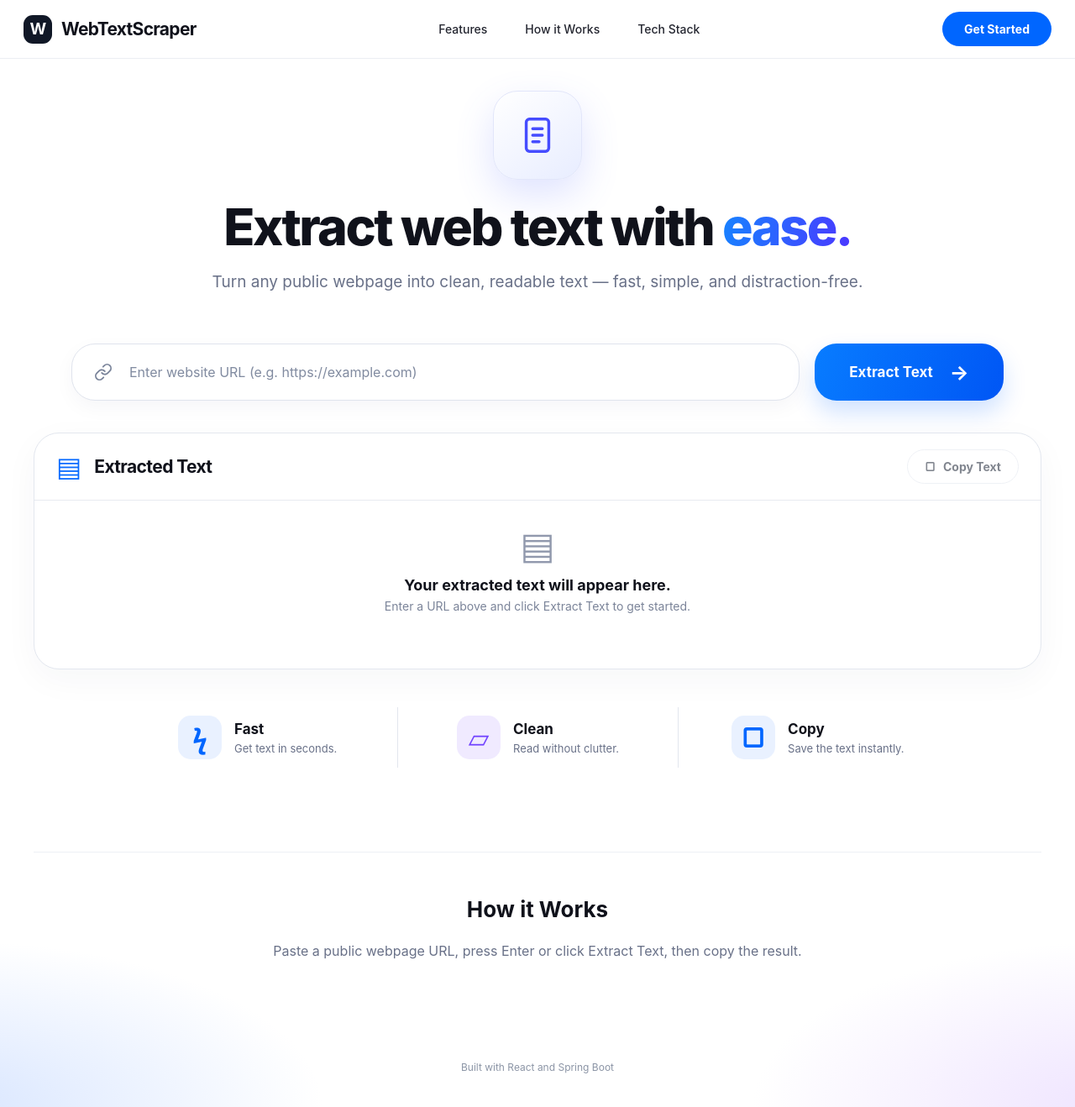
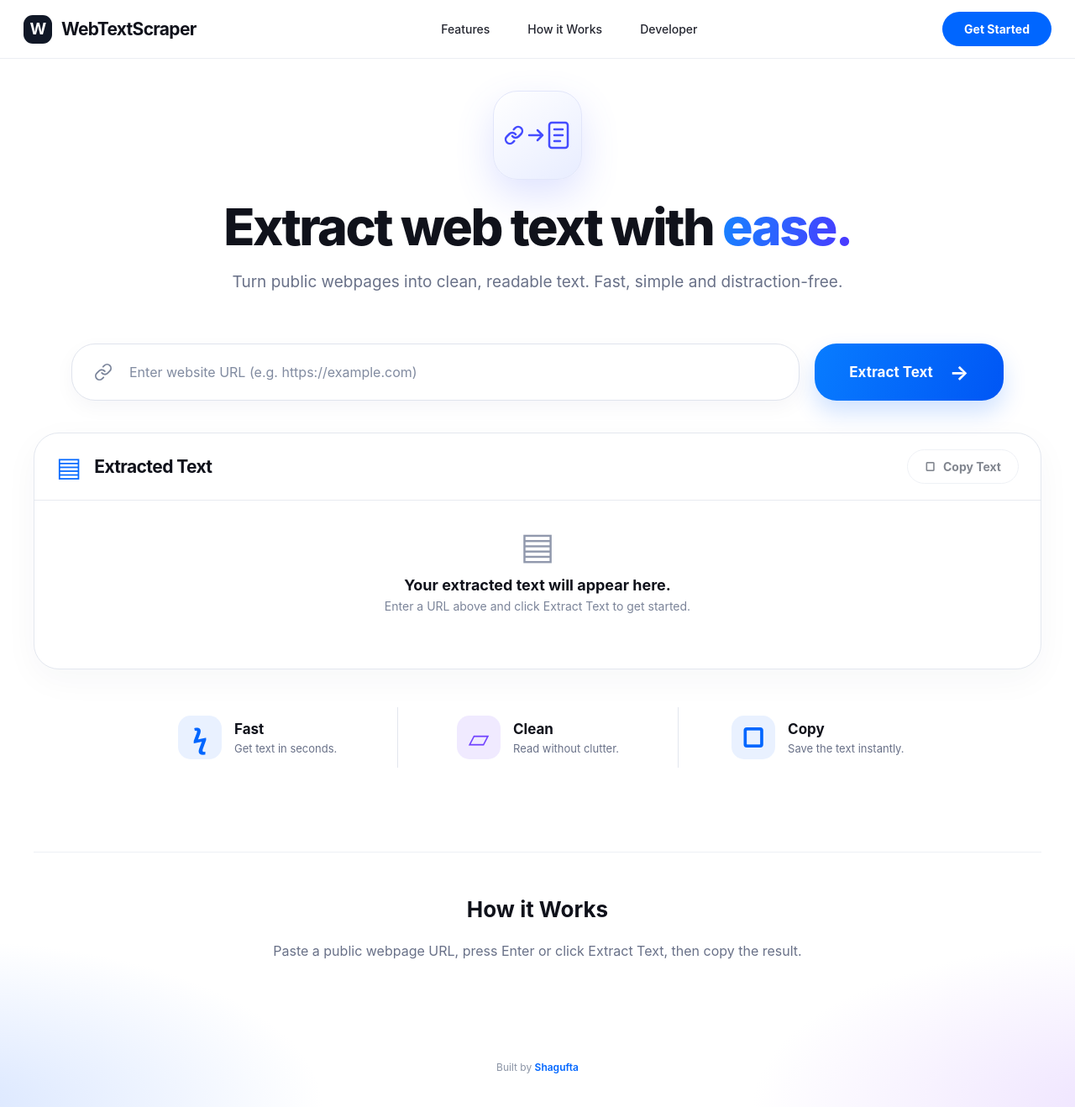
Before and after one commit to shagufta9059/webtextscraper, a React (Vite) app in the folder frontend/: page / in a window 1280 px wide. Shown: the whole page at 84% size. Built offline with nearby package versions, Linux system fonts and the light colour scheme; no server answers.

Commit message:
GitHub link added in UI

```diff
--- a/frontend/src/App.jsx
+++ b/frontend/src/App.jsx
@@ -17,7 +17,6 @@ function App() {
   const copyTimerRef = useRef(null);
 
   useEffect(() => {
-
     fetch(`${API_BASE_URL}/api/health`)
       .catch(() => {});
 
@@ -26,6 +25,7 @@ function App() {
       clearTimeout(copyTimerRef.current);
     };
   }, []);
+
   async function extractText(event) {
     event.preventDefault();
 
@@ -87,6 +87,7 @@ function App() {
       }
 
       setResult(data);
+
     } catch (err) {
       if (
         controller.signal.aborted ||
@@ -118,6 +119,7 @@ function App() {
       copyTimerRef.current = setTimeout(() => {
         setCopied(false);
       }, 2000);
+
     } catch {
       setError("Could not copy text to clipboard.");
     }
@@ -125,6 +127,7 @@ function App() {
 
   function focusInput() {
     inputRef.current?.focus();
+
     inputRef.current?.scrollIntoView({
       behavior: "smooth",
       block: "center",
@@ -133,8 +136,10 @@ function App() {
 
   return (
     <div className="site">
+
       <header className="navbar">
         <div className="nav-container">
+
           <a className="brand" href="#home">
             <span className="brand-mark">W</span>
             <span>WebTextScraper</span>
@@ -143,7 +148,7 @@ function App() {
           <nav className="nav-links">
             <a href="#features">Features</a>
             <a href="#how-it-works">How it Works</a>
-            <a href="#tech-stack">Tech Stack</a>
+            <a href="#developer">Developer</a>
           </nav>
 
           <button
@@ -153,24 +158,47 @@ function App() {
           >
             Get Started
           </button>
+
         </div>
       </header>
 
       <main id="home">
+
         <div className="hero">
+
+          {/* URL to Text icon */}
           <div className="hero-icon">
             <svg
-              width="46"
+              width="80"
               height="46"
-              viewBox="0 0 24 24"
+              viewBox="0 0 80 46"
               fill="none"
               stroke="currentColor"
-              strokeWidth="1.8"
+              strokeWidth="2.5"
               strokeLinecap="round"
               strokeLinejoin="round"
+              role="img"
+              aria-label="URL to Text"
             >
-              <rect x="5" y="2" width="14" height="20" rx="2" />
-              <path d="M9 8h6M9 12h6M9 16h4" />
+              {/* Link icon */}
+              <g transform="translate(0, 11)">
+                <path d="M10 13a5 5 0 0 0 7.5.5l3-3a5 5 0 0 0-7.07-7.07l-1.72 1.71" />
+                <path d="M14 11a5 5 0 0 0-7.5-.5l-3 3a5 5 0 0 0 7.07 7.07l1.71-1.71" />
+              </g>
+
+              {/* Arrow */}
+              <path d="M30 23h16M40 17l6 6-6 6" />
+
+              {/* Document icon */}
+              <rect
+                x="54"
+                y="8"
+                width="22"
+                height="30"
+                rx="3"
+              />
+
+              <path d="M60 16h10M60 23h10M60 30h7" />
             </svg>
           </div>
 
@@ -180,8 +208,8 @@ function App() {
           </h1>
 
           <p className="hero-description">
-            Turn any public webpage into clean, readable text —
-            fast, simple, and distraction-free.
+            Turn public webpages into clean, readable text.
+            Fast, simple and distraction-free.
           </p>
 
           <form
@@ -190,6 +218,7 @@ function App() {
             id="extract"
           >
             <div className="url-field">
+
               <svg
                 width="22"
                 height="22"
@@ -213,6 +242,7 @@ function App() {
                 required
                 aria-label="Website URL"
               />
+
             </div>
 
             <button
@@ -223,6 +253,7 @@ function App() {
               {loading ? "Extracting..." : "Extract Text"}
               {!loading && <span aria-hidden="true">→</span>}
             </button>
+
           </form>
 
           {error && (
@@ -230,10 +261,13 @@ function App() {
               {error}
             </p>
           )}
+
         </div>
 
         <section className="result-card" aria-live="polite">
+
           <div className="result-topbar">
+
             <div className="result-heading">
               <span className="result-icon">▤</span>
               <h2>Extracted Text</h2>
@@ -248,38 +282,53 @@ function App() {
               <span aria-hidden="true">
                 {copied ? "✓" : "▢"}
               </span>
+
               {copied ? "Copied!" : "Copy Text"}
             </button>
+
           </div>
 
           <div className="result-body">
+
             {loading ? (
               <div className="empty-state">
                 <div className="spinner" />
+
                 <h3>Extracting your text...</h3>
+
                 <p>
                   Processing your request (up to 60 seconds).
                 </p>
               </div>
+
             ) : result ? (
+
               <div className="text-content">
                 <h3>{result.title || "Webpage content"}</h3>
                 <p>{result.text || "No readable text found."}</p>
               </div>
+
             ) : (
+
               <div className="empty-state">
                 <div className="empty-document">▤</div>
+
                 <h3>Your extracted text will appear here.</h3>
+
                 <p>
                   Enter a URL above and click Extract Text
                   to get started.
                 </p>
               </div>
+
             )}
+
           </div>
+
         </section>
 
         <section className="features" id="features">
+
           <div className="feature">
             <span className="feature-icon fast-icon">ϟ</span>
             <div>
@@ -303,19 +352,40 @@ function App() {
               <p>Save the text instantly.</p>
             </div>
           </div>
+
         </section>
 
         <section className="info-section" id="how-it-works">
+
           <h2>How it Works</h2>
+
           <p>
             Paste a public webpage URL, press Enter or click
             Extract Text, then copy the result.
           </p>
+
         </section>
 
-        <footer id="tech-stack">
-          Built with React and Spring Boot
+        {/* Developer credit */}
+        <footer id="developer">
+
+          Built by{" "}
+
+          <a
+            href="https://github.com/shagufta9059/webtextscraper"
+            target="_blank"
+            rel="noopener noreferrer"
+            style={{
+              color: "#0066ff",
+              fontWeight: 600,
+              textDecoration: "none",
+            }}
+          >
+            Shagufta
+          </a>
+
         </footer>
+
       </main>
     </div>
   );
```
Lines whose indentation alone changed are shown as unchanged.
